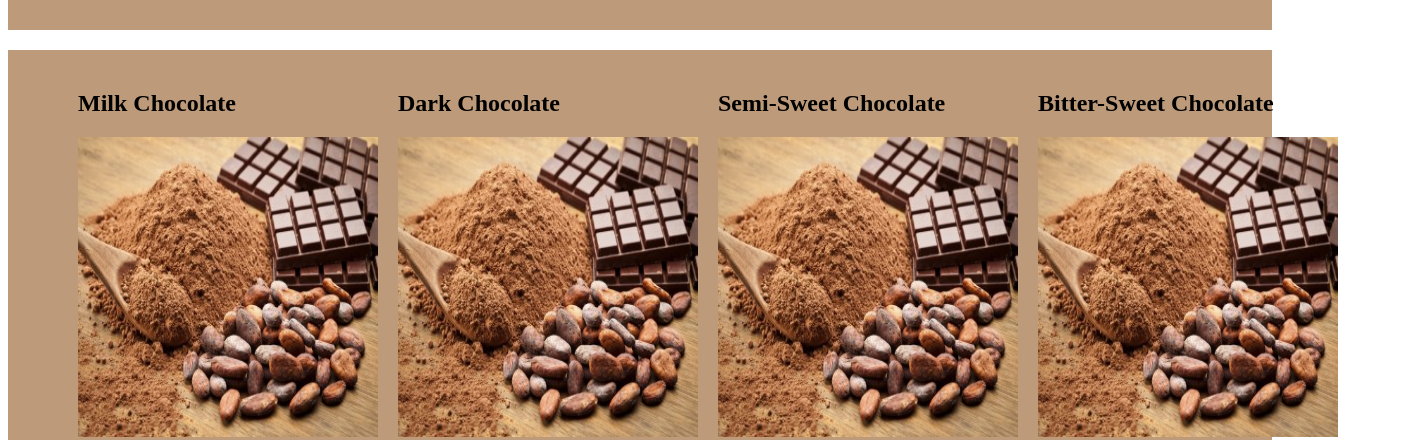
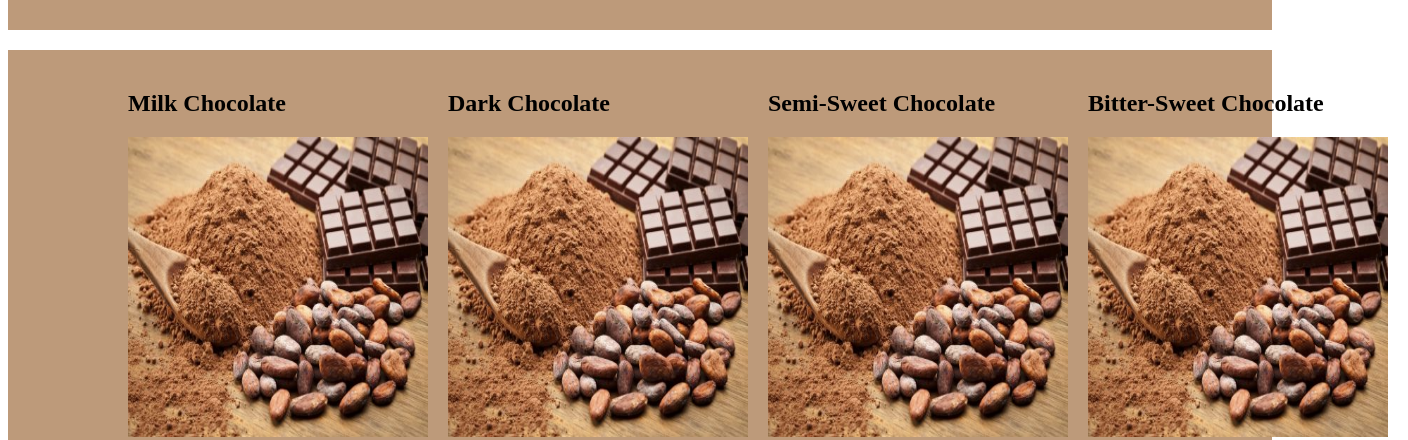
Before and after one commit to Xinyun0719/Xinyun0719.github.io, a plain HTML site: page index.html in a window 1280 px wide. Shown: the part 360-800 px from the top of the page, 1408 px wide, since content can reach past the window. Drawn offline with Linux system fonts and the light colour scheme.

Commit message:
Update index.html

```diff
--- a/index.html
+++ b/index.html
@@ -33,7 +33,7 @@
 				<div class="result"></div>
 				<div class="card" id="product1">
 					<div style="display:flex;">
-						<div style="padding-left: 50px;">
+						<div style="padding-left: 100px;">
     						<h2>Milk Chocolate</h2>
     						<img src="chocolate.jpg" alt="Milk Chocolate" width="300px" height="300px">
   						</div>
```
